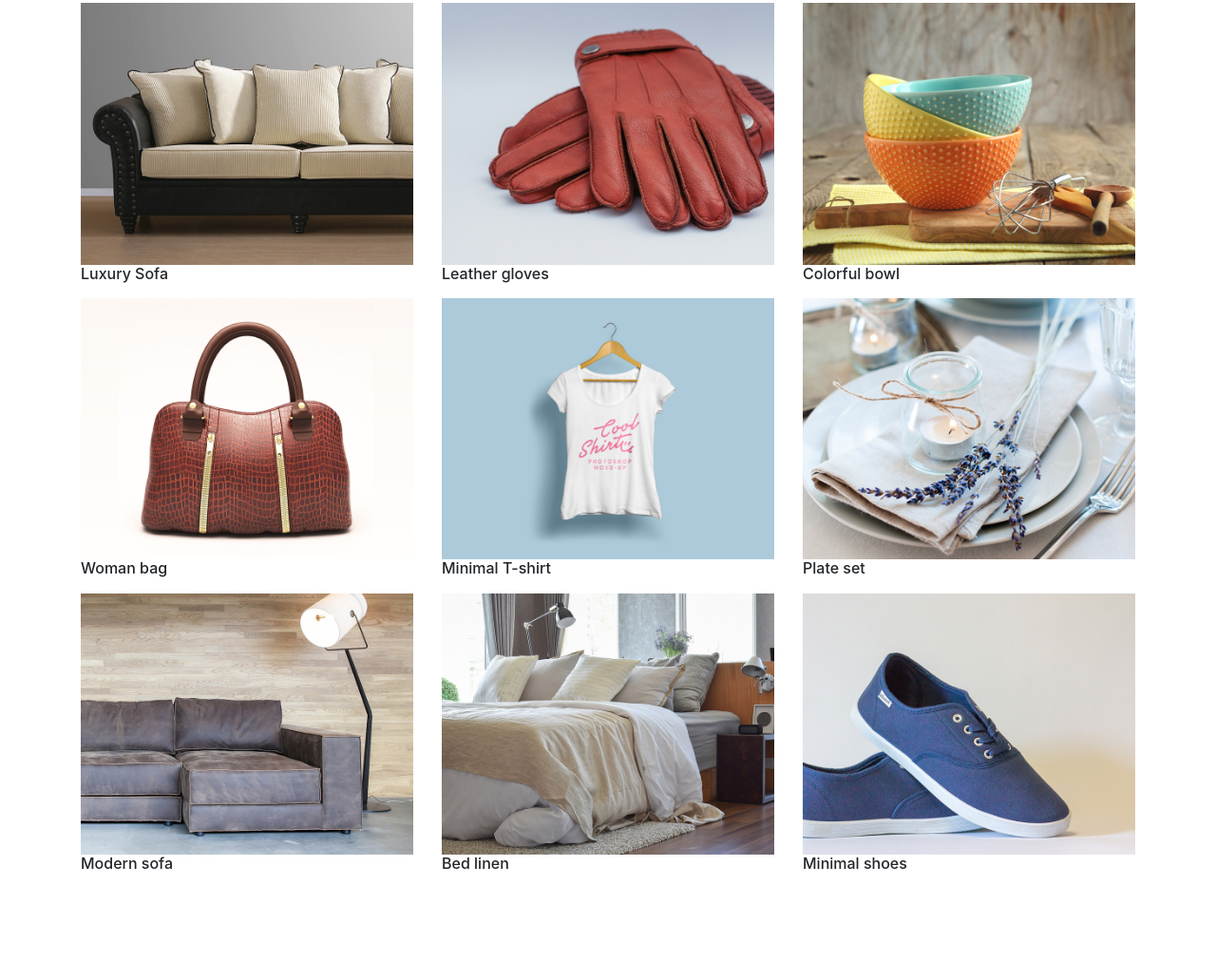
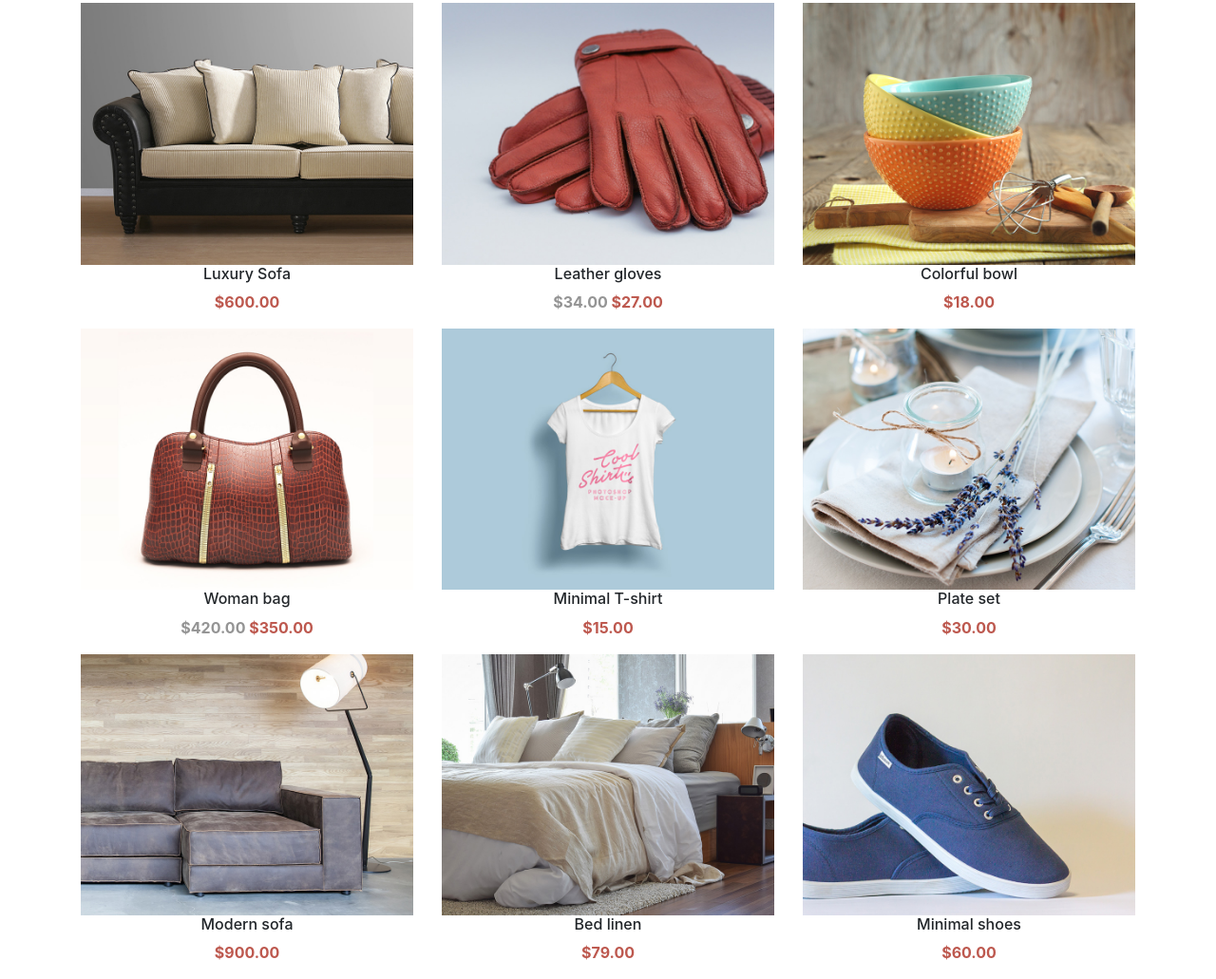
Before and after one commit to Gr4vity0/projet_web_js, a website: page index.html in a window 1280 px wide. Shown: the part 1400-2431 px from the top of the page at 95% size. Before the commit the page ends 2335 px from the top, so only its background shows below. Drawn offline with nearby package versions, Linux system fonts and the light colour scheme.

Commit message:
ajout prix et ajout css pour les couleurs des prix produits

```diff
--- a/index.html
+++ b/index.html
@@ -87,57 +87,57 @@
         <div class="container">
             <div class="row">
                 <div class="col-sm-12 col-lg-4"><img src="/public/images/products_mini/product-luxry-sofa.jpg" alt="" class="img-fluid">
-                    <div>
+                    <div class="text-center">
                         <h6>Luxury Sofa</h6>
-                        <p></p>
+                        <p class="prix-product">$600.00</p>
                     </div>
                 </div>
                 <div class="col-sm-12 col-lg-4"><img src="/public/images/products_mini/product-gloves.jpg" alt="" class="img-fluid">
-                    <div>
+                    <div class="text-center">
                         <h6>Leather gloves</h6>
-                        <p></p>
+                        <p class="prix-product"><span class="light-grey">$34.00 </span>$27.00</p>
                     </div>
                 </div>
                 <div class="col-sm-12 col-lg-4"><img src="/public/images/products_mini/product-cups.jpg" alt="" class="img-fluid">
-                    <div>
+                    <div class="text-center">
                         <h6>Colorful bowl</h6>
-                        <p></p>
+                        <p class="prix-product">$18.00</p>
                     </div>
                 </div>
                 <div class="col-sm-12 col-lg-4"><img src="/public/images/products_mini/product-bag.jpg" alt="" class="img-fluid">
-                    <div>
+                    <div class="text-center">
                         <h6>Woman bag</h6>
-                        <p></p>
+                        <p class="prix-product"><span class="light-grey">$420.00 </span>$350.00</p>
                     </div>
                 </div>
                 <div class="col-sm-12 col-lg-4"><img src="/public/images/products_mini/product-tshitr.jpg" alt="" class="img-fluid">
-                    <div>
+                    <div class="text-center">
                         <h6>Minimal T-shirt</h6>
-                        <p></p>
+                        <p class="prix-product">$15.00</p>
                     </div>
                 </div>
                 <div class="col-sm-12 col-lg-4"><img src="/public/images/products_mini/product-plates.jpg" alt="" class="img-fluid">
-                    <div>
+                    <div class="text-center">
                         <h6>Plate set</h6>
-                        <p></p>
+                        <p class="prix-product">$30.00</p>
                     </div>
                 </div>
                 <div class="col-sm-12 col-lg-4"><img src="/public/images/products_mini/product-modern-sofa.jpg" alt="" class="img-fluid">
-                    <div>
+                    <div class="text-center">
                         <h6>Modern sofa</h6>
-                        <p></p>
+                        <p class="prix-product">$900.00</p>
                     </div>
                 </div>
                 <div class="col-sm-12 col-lg-4"><img src="/public/images/products_mini/product-bed.jpg" alt="" class="img-fluid">
-                    <div>
+                    <div class="text-center">
                         <h6>Bed linen</h6>
-                        <p></p>
+                        <p class="prix-product">$79.00</p>
                     </div>
                 </div>
                 <div class="col-sm-12 col-lg-4"><img src="/public/images/products_mini/product-shoes.jpg" alt="" class="img-fluid">
-                    <div>
+                    <div class="text-center">
                         <h6>Minimal shoes</h6>
-                        <p></p>
+                        <p class="prix-product">$60.00</p>
                     </div>
                 </div>
             </div>
```
Also changed, not shown: public/css/style.css, 1 other file.
